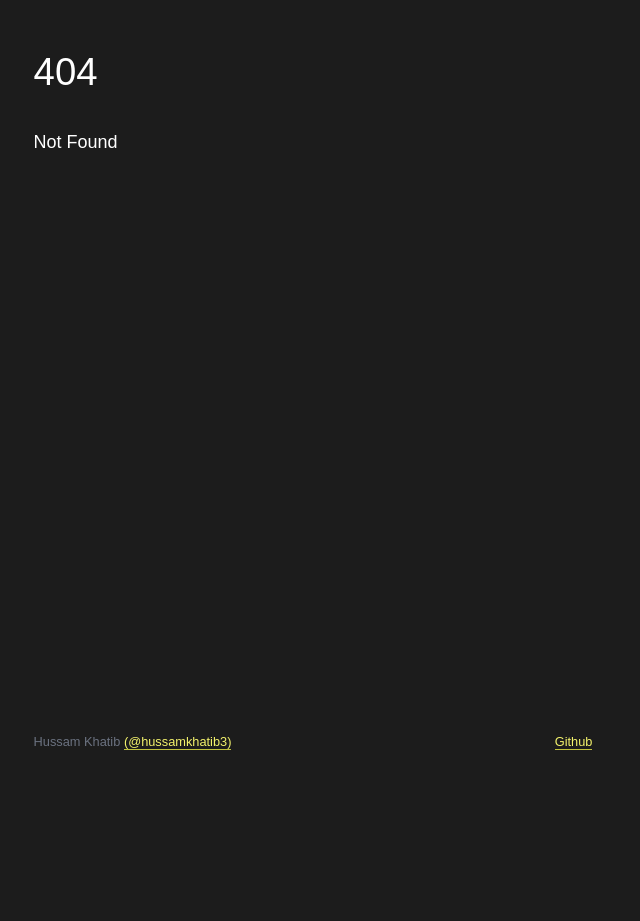
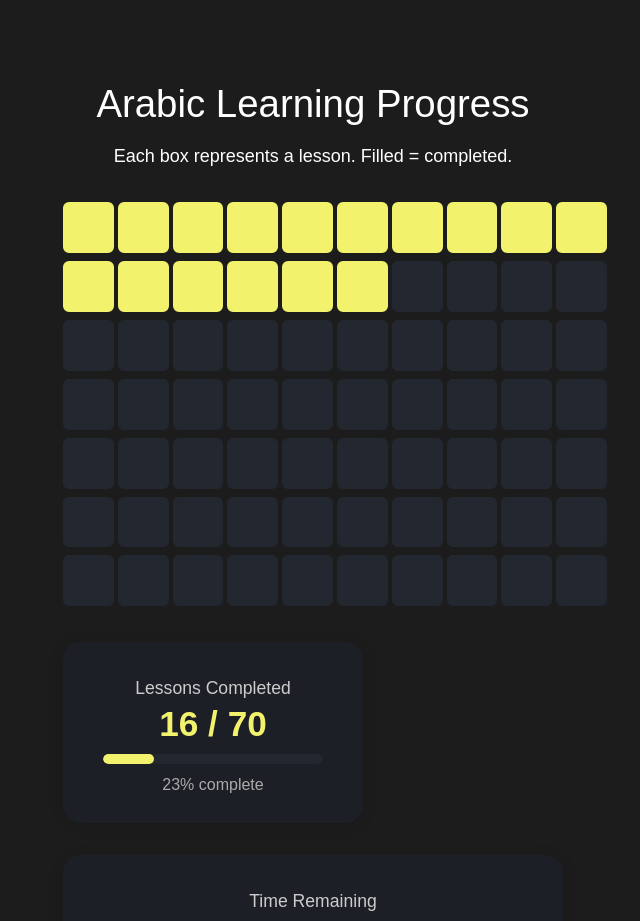
Before and after one commit to hussamkhatib/hussamkhatib.com, a SvelteKit app: page /arabic in a window 1280 px wide. Before the commit this address had no page. Shown: the top 921 px of the page, without its empty margins (327-967 px from the left). Before the commit the page ends 800 px from the top, so only its background shows below. Built offline with nearby package versions, Linux system fonts and the light colour scheme.

Commit message:
Create a progress tracker for andalus institute

```diff
--- a/package.json
+++ b/package.json
@@ -32,5 +32,8 @@
 		"vitest": "^0.25.8",
 		"web-vitals": "^3.5.0"
 	},
-	"type": "module"
+	"type": "module",
+	"dependencies": {
+		"dayjs": "^1.11.13"
+	}
 }
--- /dev/null
+++ b/src/routes/arabic/+page.svelte
@@ -0,0 +1,171 @@
+<script>
+  import dayjs from 'dayjs';
+  import relativeTime from 'dayjs/plugin/relativeTime';
+  dayjs.extend(relativeTime);
+
+  const progress = [
+    "2024-04-29",
+    "2024-05-03",
+    "2024-05-13",
+    "2024-06-17",
+    "2024-08-11",
+    "2024-09-11",
+    "2024-09-23",
+    "2024-10-19",
+    "2024-11-04",
+    "2024-11-26",
+    "2024-12-04",
+    "2024-12-16",
+    "2025-03-09",
+    "2025-03-14",
+    "2025-03-19",
+    "2025-04-05",
+  ];
+
+  const totalLessons = 70;
+  const completed = progress.length;
+  const percent = Math.round((completed / totalLessons) * 100);
+
+  // Time remaining until end of Q2 2025 (June 30, 2025)
+  const endQ2 = dayjs('2026-06-30');
+  const now = dayjs();
+  const diffYears = endQ2.diff(now, 'year');
+  const diffMonths = endQ2.diff(now.add(diffYears, 'year'), 'month');
+  const diffDays = endQ2.diff(now.add(diffYears, 'year').add(diffMonths, 'month'), 'day');
+</script>
+
+<div class="container">
+  <div>
+  <h1>Arabic Learning Progress</h1>
+  <p>Each box represents a lesson. Filled = completed.</p>
+  <div class="grid">
+    {#each Array(totalLessons) as _, i}
+      <div
+        class="box {progress[i] ? 'filled' : ''}"
+        title={progress[i]
+          ? `Lesson ${i+1}: Completed ${dayjs(progress[i]).format('MMMM D, YYYY')}`
+          : `Lesson ${i+1}`}
+      ></div>
+    {/each}
+  </div>
+</div>
+
+<div class="summary-cards">
+  <div class="card">
+    <div class="card-title">Lessons Completed</div>
+    <div class="card-value">{completed} / {totalLessons}</div>
+    <div class="progress-bar">
+      <div class="progress-fill" style="width: {percent}%;"></div>
+    </div>
+    <div class="card-sub">{percent}% complete</div>
+  </div>
+  <div class="card">
+    <div class="card-title">Time Remaining</div>
+    <div class="card-value">
+      {#if diffYears > 0}{diffYears} {diffYears === 1 ? 'year' : 'years'}{#if diffMonths > 0},{/if} {/if}
+      {#if diffMonths > 0}{diffMonths} {diffMonths === 1 ? 'month' : 'months'}{#if diffDays > 0},{/if} {/if}
+      {#if diffDays > 0}{diffDays} {diffDays === 1 ? 'day' : 'days'}{/if}
+    </div>
+    <div class="card-sub">Until end of Q2 2025</div>
+  </div>
+</div>
+</div>
+
+
+<style>
+  .summary-cards {
+    display: flex;
+    gap: 2rem;
+    margin: 2rem auto 1.5rem auto;
+    flex-wrap: wrap;
+    max-width: 700px;
+  }
+  .card {
+    background: rgba(30, 32, 40, 0.95);
+    border-radius: 18px;
+    padding: 2rem 2.5rem 1.5rem 2.5rem;
+    min-width: 220px;
+    box-shadow: 0 2px 16px 0 rgba(0,0,0,0.10);
+    display: flex;
+    flex-direction: column;
+    align-items: center;
+  }
+  .card-title {
+    color: #ccc;
+    font-size: 1.1rem;
+    margin-bottom: 0.5rem;
+  }
+  .card-value {
+    color: var(--color-theme-1);
+    font-size: 2.2rem;
+    font-weight: bold;
+    margin-bottom: 0.5rem;
+  }
+  .progress-bar {
+    width: 100%;
+    height: 10px;
+    background: #23272f;
+    border-radius: 6px;
+    margin: 0.5rem 0 0.2rem 0;
+    overflow: hidden;
+  }
+  .progress-fill {
+    height: 100%;
+    background: var(--color-theme-1);
+    border-radius: 6px;
+    transition: width 0.4s;
+  }
+  .card-sub {
+    color: #aaa;
+    font-size: 1rem;
+    margin-top: 0.2rem;
+  }
+  @media (max-width: 700px) {
+    .summary-cards {
+      flex-direction: column;
+      align-items: center;
+      gap: 1.2rem;
+    }
+    .card {
+      min-width: 0;
+      width: 90vw;
+      padding: 1.2rem 1rem 1rem 1rem;
+    }
+  }
+  .container {
+    max-width: 500px;
+    margin: 2rem auto;
+    text-align: center;
+    display: flex;
+    flex-direction: column;
+
+  }
+  .grid {
+    display: grid;
+    grid-template-columns: repeat(10, 1fr);
+    grid-template-rows: repeat(7, 1fr);
+    gap: 8px;
+    margin: 2rem 0;
+  }
+  .box {
+    width: 100%;
+    aspect-ratio: 1 / 1;
+    background: #23272f;
+    border-radius: 6px;
+    border: 2px solid #23272f;
+    transition: background 0.2s;
+  }
+  .box.filled {
+    background: var(--color-theme-1);
+    border-color: var(--color-theme-1);
+  }
+  @media (max-width: 600px) {
+    .container {
+      max-width: 98vw;
+      padding: 0 2vw;
+    }
+    .grid {
+      gap: 4px;
+    }
+  }
+</style>
```
Also changed, not shown: 1 other file (tests, documents, lock files or other folders).
